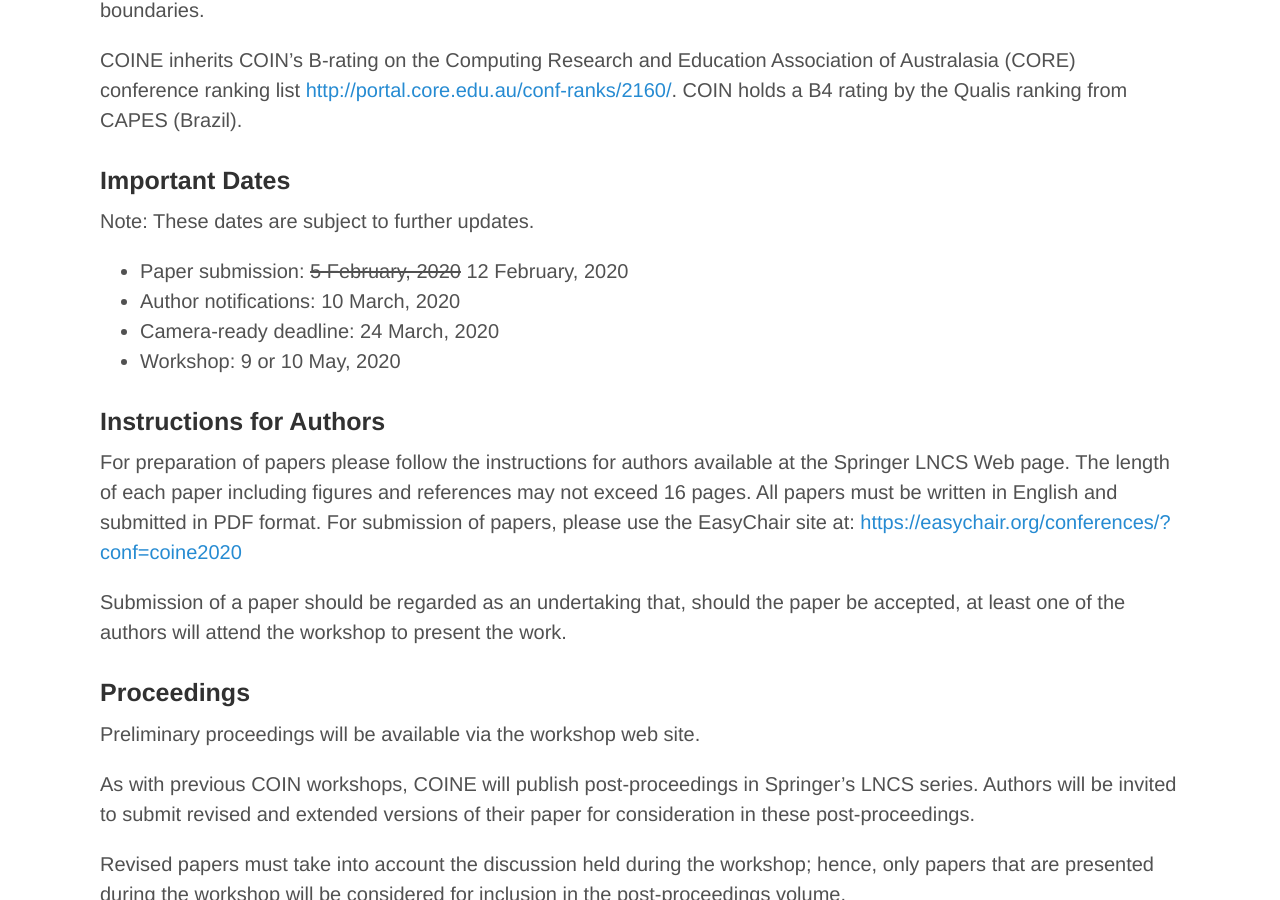
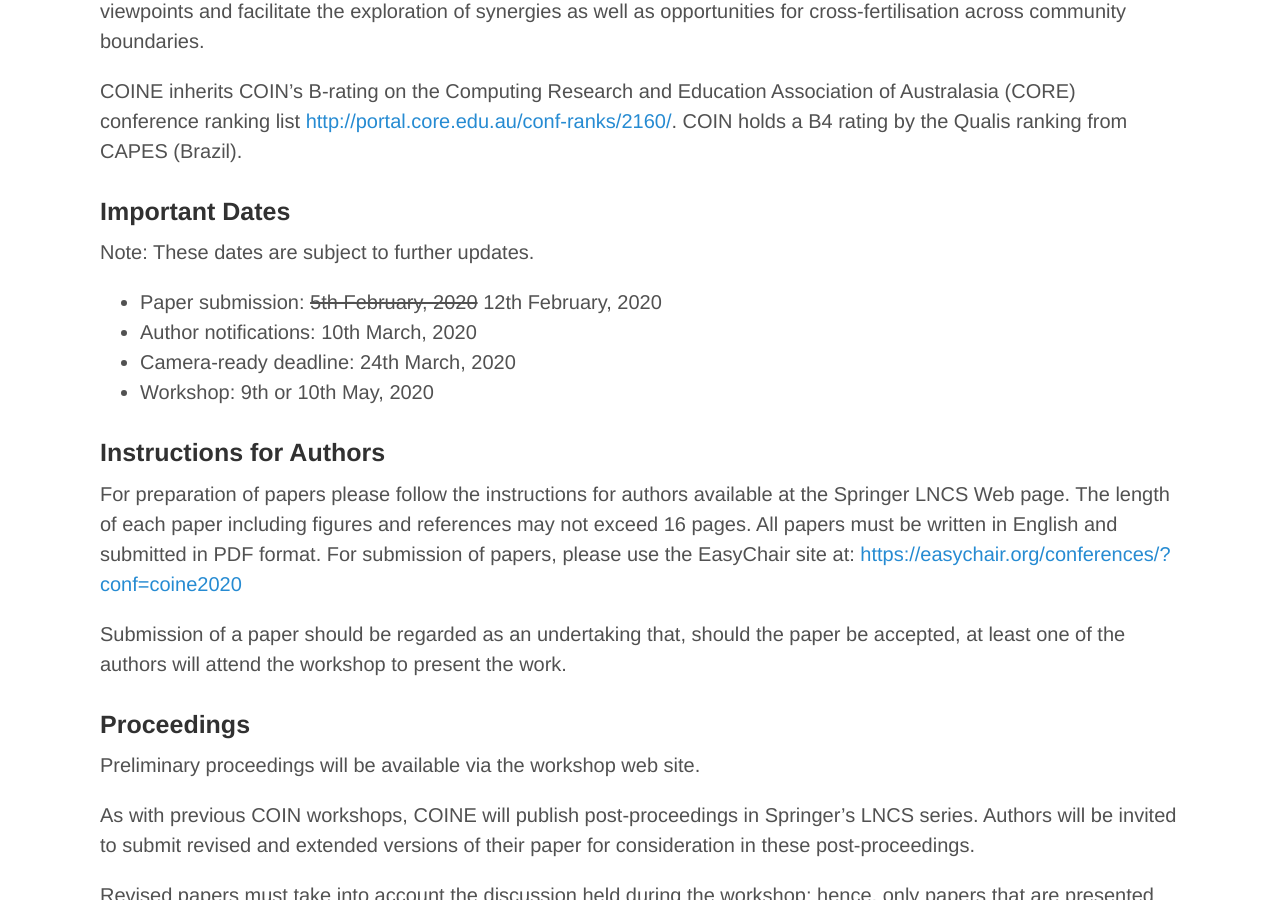
Before and after one commit to coin-workshop/coine-2020-new-zealand, a Jekyll site: the page built from call_for_papers.md, in a window 1280 px wide and 900 px high, scrolled down 1517 px. Built offline with Jekyll 4.4.1, drawn with Linux system fonts in a browser that asks for light colours; some of the changed text lies outside the part shown.

Commit message:
Modify date format.

```diff
--- a/call_for_papers.md
+++ b/call_for_papers.md
@@ -9,7 +9,7 @@ COINE 2020 is co-located with the International Conference on Autonomous Agents
 Auckland, New Zealand, 9-13 May, 2020
 (https://aamas2020.conference.auckland.ac.nz/)
 
-### *Submission deadline (extended): ~~5 February, 2020~~ 12 February, 2020 (more details below)*
+### *Submission deadline (extended): ~~5th February, 2020~~ 12th February, 2020 (more details below)*
 
 ### Overview
 
@@ -38,10 +38,10 @@ COINE inherits COIN's B-rating on the Computing Research and Education Associati
 
 Note: These dates are subject to further updates.
 
-- Paper submission: ~~5 February, 2020~~ 12 February, 2020
-- Author notifications: 10 March, 2020
-- Camera-ready deadline: 24 March, 2020
-- Workshop: 9 or 10 May, 2020
+- Paper submission: ~~5th February, 2020~~ 12th February, 2020
+- Author notifications: 10th March, 2020
+- Camera-ready deadline: 24th March, 2020
+- Workshop: 9th or 10th May, 2020
 
 <!---
 - February 7, 2020 February 17, 2017: Deadline for paper submissions
```
